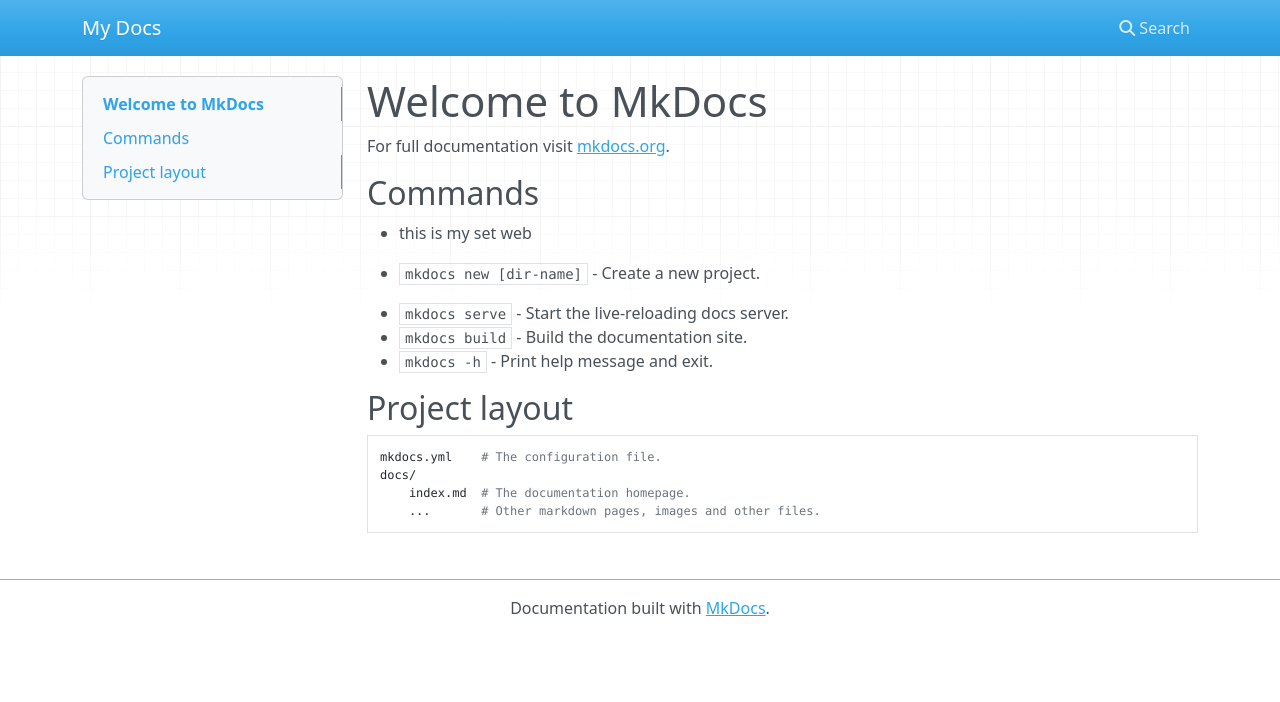
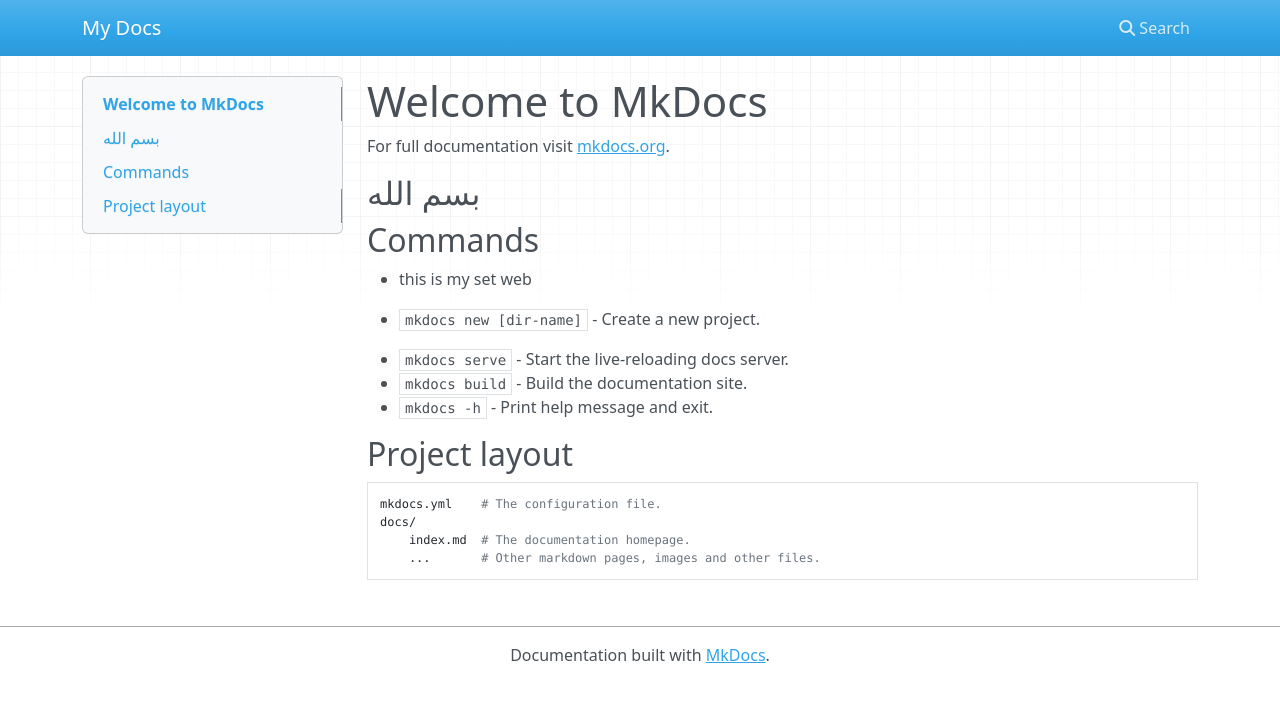
Before and after one commit to belkhirbeg/belkhir.beg, an MkDocs documentation site: the page built from docs/index.md, in a window 1280 px wide. Shown: the top 702 px of the page. Built offline with MkDocs 1.6.1, drawn with Linux system fonts in a browser that asks for light colours; nearby versions of some CDN libraries.

Commit message:
Update index.md

```diff
--- a/docs/index.md
+++ b/docs/index.md
@@ -1,7 +1,7 @@
 # Welcome to MkDocs
 
 For full documentation visit [mkdocs.org](https://www.mkdocs.org).
-
+## بسم الله
 ## Commands
 * this is my set web
 
```
